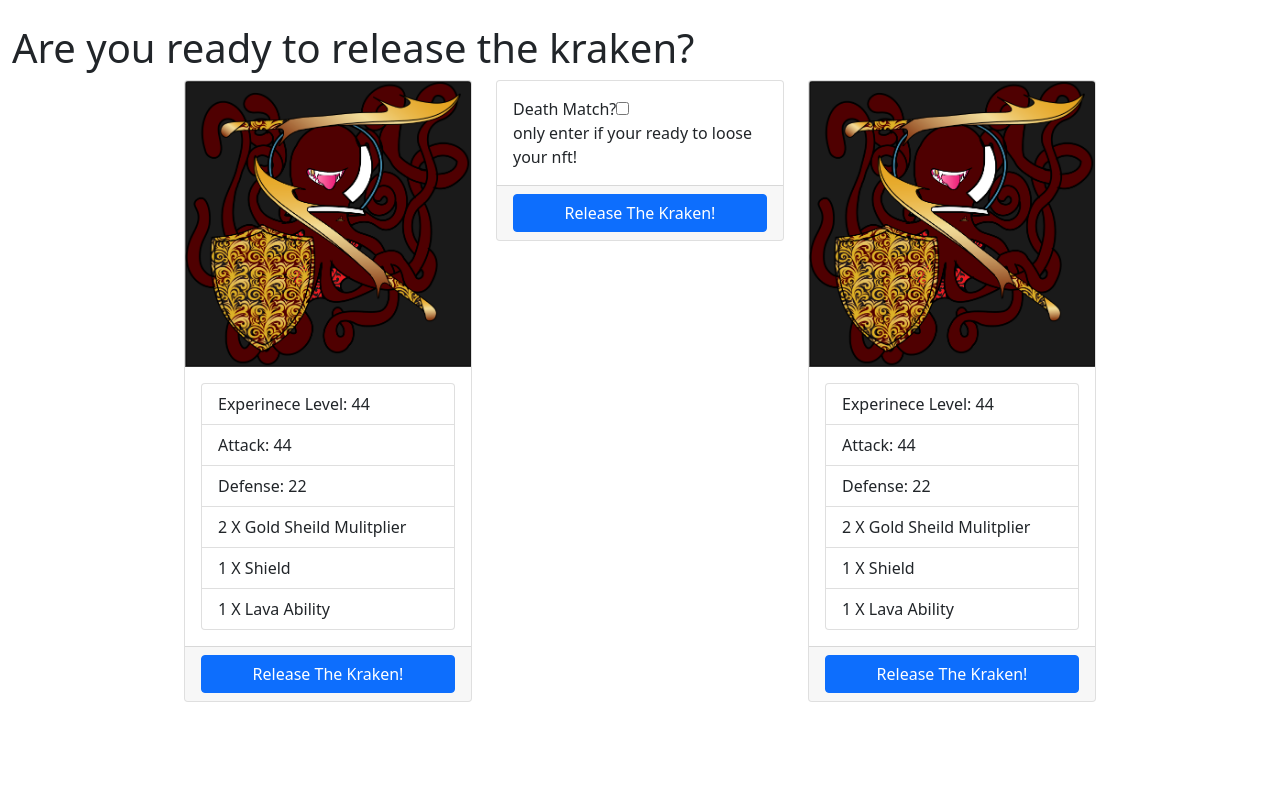
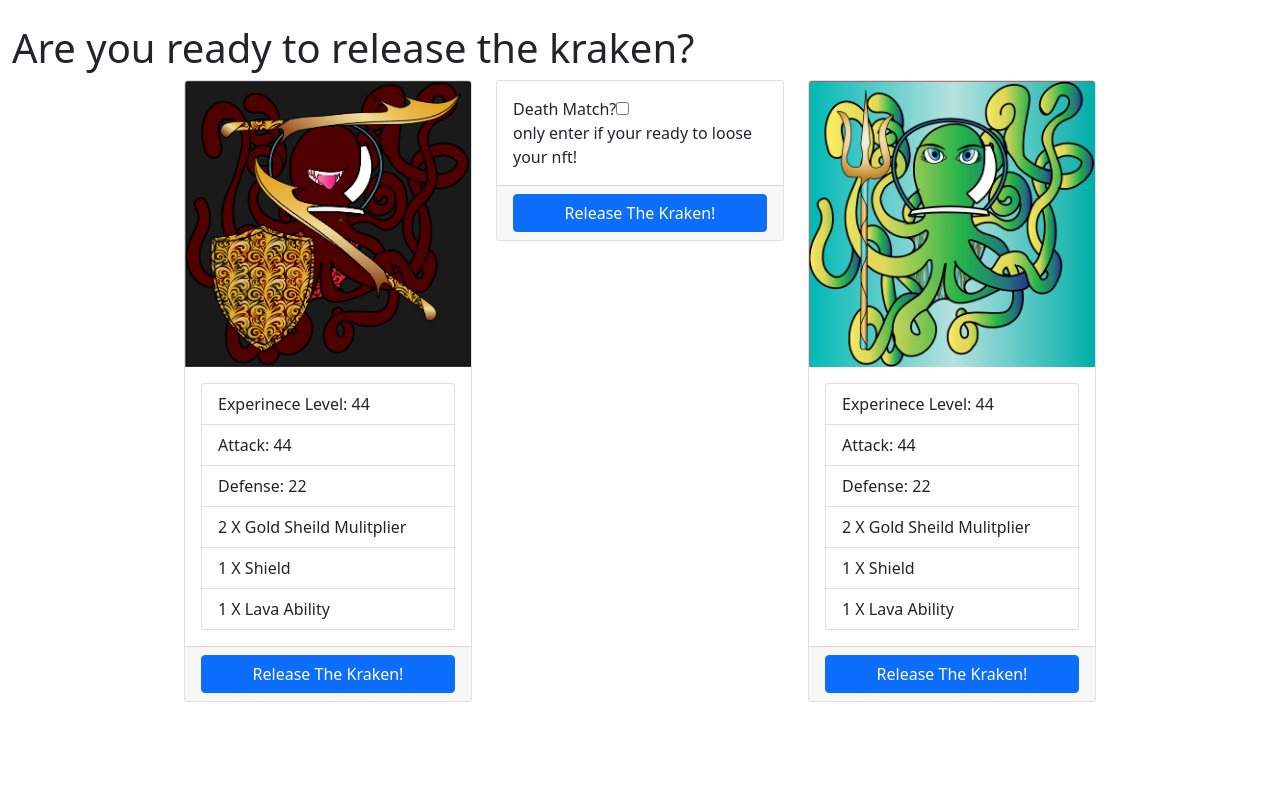
Before and after one commit to zjeffreys/kraken, an Angular app: page / in a window 1280 px wide. Shown: the top 800 px of the page. Built offline with nearby package versions, Linux system fonts and the light colour scheme.

Commit message:
added posiden nft

```diff
--- a/src/app/hero/hero.component.html
+++ b/src/app/hero/hero.component.html
@@ -41,7 +41,7 @@
               <!-- Battler's Card 2-->
               <div class="col-auto mb-3">
                 <div class="card" style="width: 18rem;">
-                  <img class="card-img-top" src="/assets/img/kraken_lava.png" alt="Card image cap">
+                  <img class="card-img-top" src="/assets/img/kraken_posiden.png" alt="Card image cap">
                   <div class="card-body">
                    <ul class="list-group">
                        <li class="list-group-item">Experinece Level: 44</li>
```
Also changed, not shown: src/assets/img/kraken_posiden.png (added).
